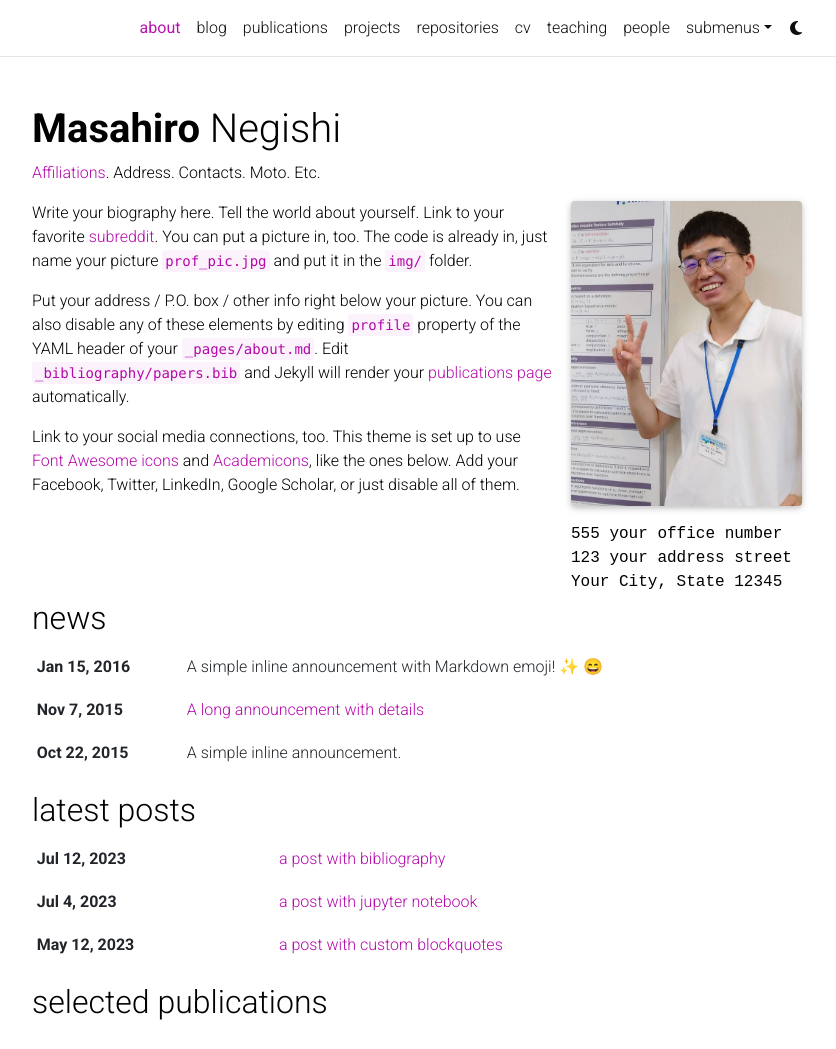
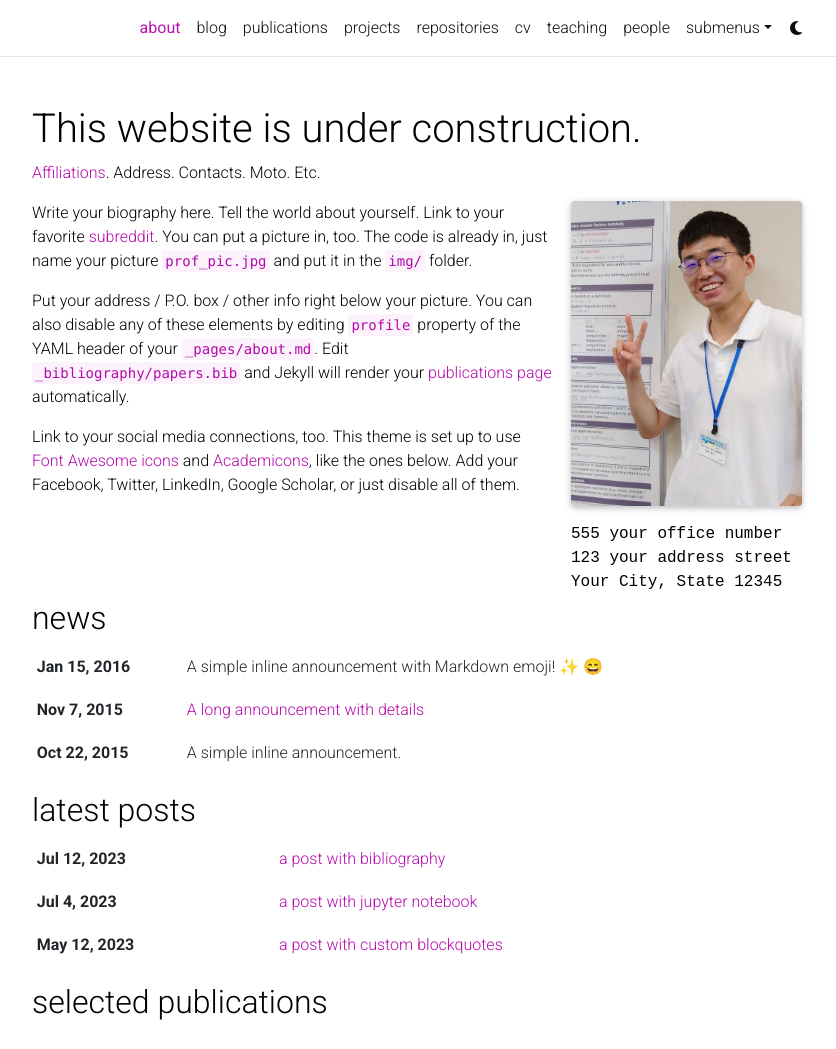
Before and after one commit to masahiro-negishi/masahiro-negishi.github.io, a Jekyll site: the page built from _pages/about.md, in a window 1280 px wide and 1339 px high, cut to the strip 0-1049 px from the top of the window. Shown: the whole strip, without its empty margins (223-1059 px from the left). Built offline with Jekyll 4.4.1, drawn with Linux system fonts in a browser that asks for light colours; full-size pictures stand in for the smaller copies a plugin makes; emoji names are drawn with the system emoji font; comment, search, counter and statistics services are not loaded; a style sheet for code colours, icons or effects is not loaded.

Commit message:
note that this website is under construction

```diff
--- a/_config.yml
+++ b/_config.yml
@@ -2,7 +2,7 @@
 # Site settings
 # -----------------------------------------------------------------------------
 
-title: blank # the website title (if blank, full name will be used instead)
+title: This website is under construction. # the website title (if blank, full name will be used instead)
 first_name: Masahiro
 middle_name:
 last_name: Negishi
@@ -272,7 +272,7 @@
 
 scholar:
 
-  last_name: [Negishi]
+  last_name: [Negishi, NEGISHI]
   first_name: [Masahiro]
 
   style: apa
```
